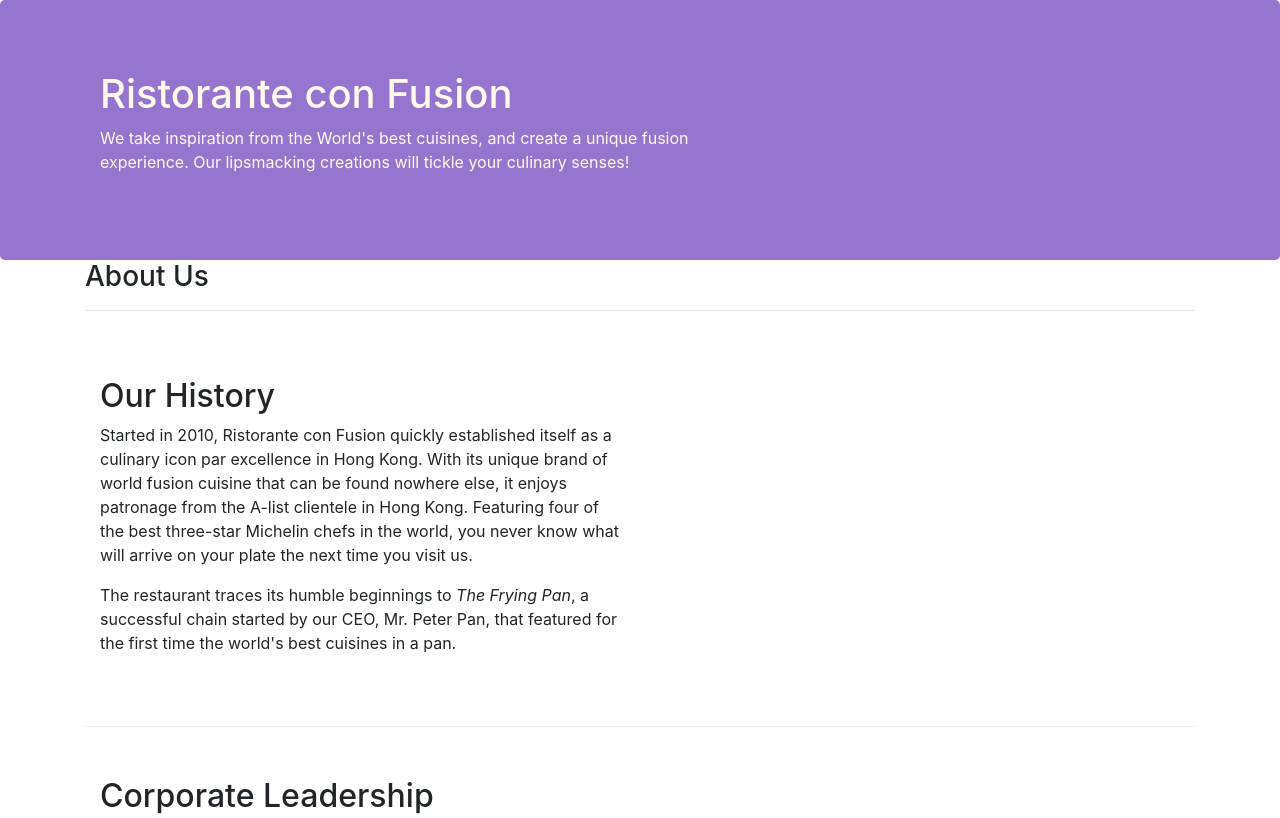
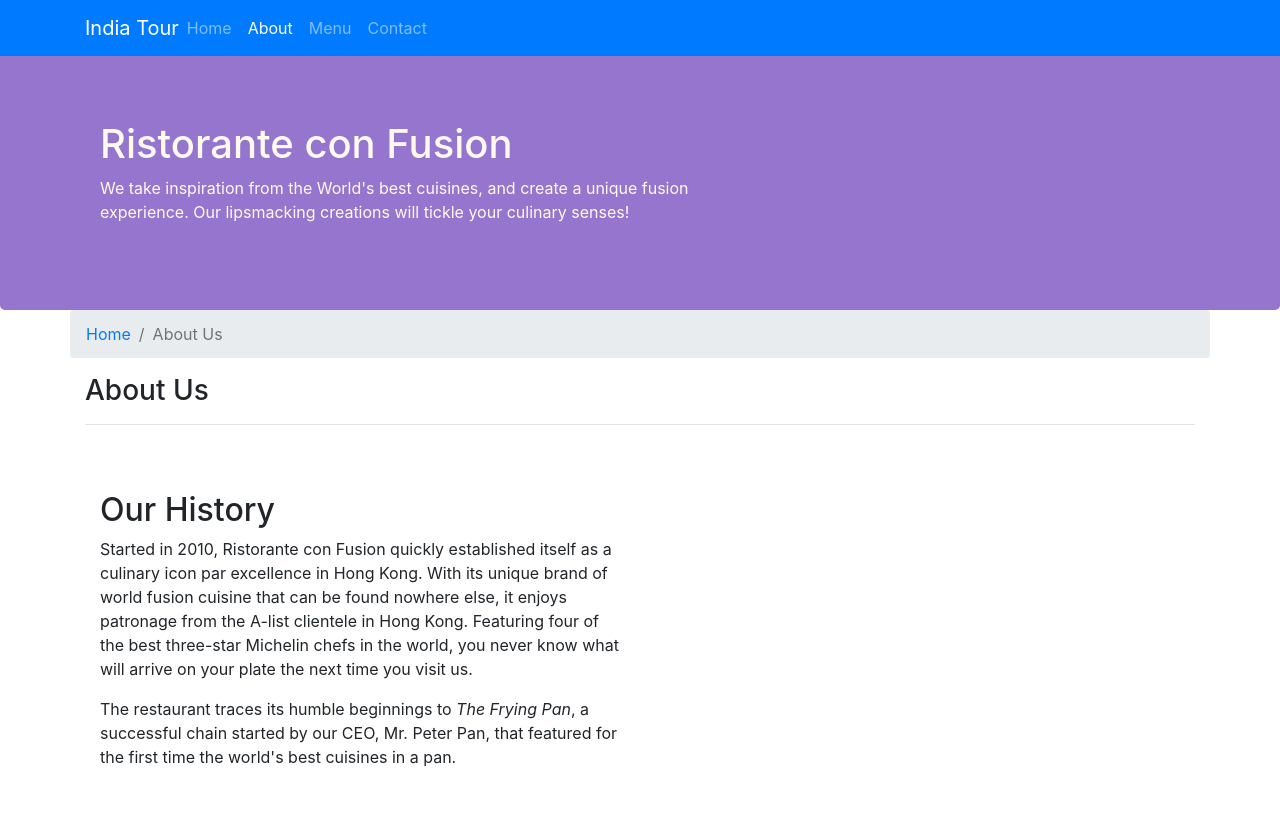
Before and after one commit to rohit10000/conFusion, a website: page aboutus.html in a window 1280 px wide. Shown: the top 818 px of the page. Drawn offline with nearby package versions, Linux system fonts and the light colour scheme.

Commit message:
navbar and breadcrumb

```diff
--- a/aboutus.html
+++ b/aboutus.html
@@ -14,6 +14,31 @@
 </head>
 
 <body>
+  <nav class="navbar navbar-dark navbar-expand-sm bg-primary fixed-top">
+    <div class="container">
+      <button class="navbar-toggler" type="button" data-toggle="collapse" data-target="#Navbar">
+        <span class="navbar-toggler-icon"></span>
+      </button>
+      <a class="navbar-brand mr-auto" href="./index.html">India Tour</a>
+      <div class="collapse navbar-collapse" id="Navbar">
+        <ul class="navbar-nav mr-auto">
+          <li class="nav-item">
+            <a class="nav-link" href="./index.html">Home</a>
+          </li>
+          <li class="nav-item">
+            <a class="nav-link active" href="#">About</a>
+          </li>
+          <li class="nav-item">
+            <a class="nav-link" href="#">Menu</a>
+          </li>
+          <li class="nav-item">
+            <a class="nav-link" href="#">Contact</a>
+          </li>
+        </ul>
+      </div>
+
+    </div>
+  </nav>
     <header class="jumbotron">
         <div class="container">
             <div class="row row-header">
@@ -29,6 +54,10 @@
 
     <div class="container">
         <div class = "row">
+          <ol class="col-12 breadcrumb">
+                <li class="breadcrumb-item"><a href="./index.html">Home</a></li>
+                <li class="breadcrumb-item active">About Us</li>
+            </ol>
             <div class="col-12">
                <h3>About Us</h3>
                <hr>
@@ -68,7 +97,7 @@
                 <div class="col-4 offset-1 col-sm-2">
                     <h5>Links</h5>
                     <ul class="list-unstyled">
-                        <li><a href="#">Home</a></li>
+                        <li><a href="./index.html">Home</a></li>
                         <li><a href="#">About</a></li>
                         <li><a href="#">Menu</a></li>
                         <li><a href="#">Contact</a></li>
--- a/css/styles.css
+++ b/css/styles.css
@@ -25,3 +25,10 @@
   margin: 0px;
   color: #0f0f0f;
 }
+body{
+  padding: 50px 0px 0px 0px;
+  z-index: 0;
+}
+.navbar-dark{
+  background-color: #512DA8;
+}
```
Also changed, not shown: index.html (+25 -1 lines).
